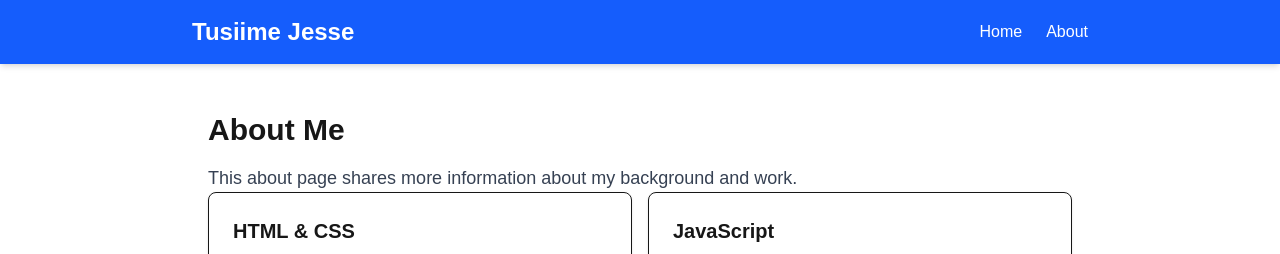
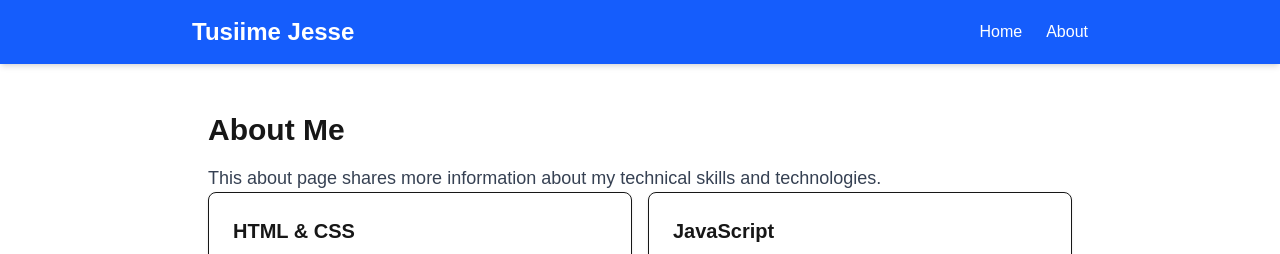
Before and after one commit to jessetusiime/wdd430-portfolio, a Next.js app: page /about in a window 1280 px wide. Shown: the top 254 px of the page. Built offline with nearby package versions, Linux system fonts and the light colour scheme.

Commit message:
Updated about page

```diff
--- a/app/about/page.tsx
+++ b/app/about/page.tsx
@@ -5,7 +5,7 @@ export default function About() {
         <main className="max-w-4xl mx-auto px-4 py-12">
             <h2 className="text-3xl font-bold mb-4">About Me</h2>
             <p className="text-lg text-gray-700">
-                This about page shares more information about my background and work.
+                This about page shares more information about my technical skills and technologies.
             </p>
 
             <div className="grid gap-4 md:grid-cols-2">
```
